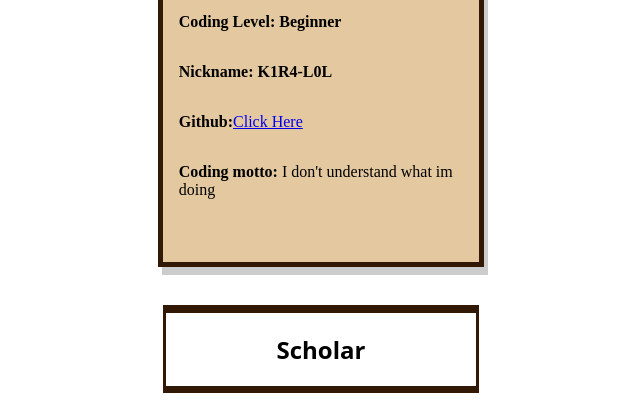
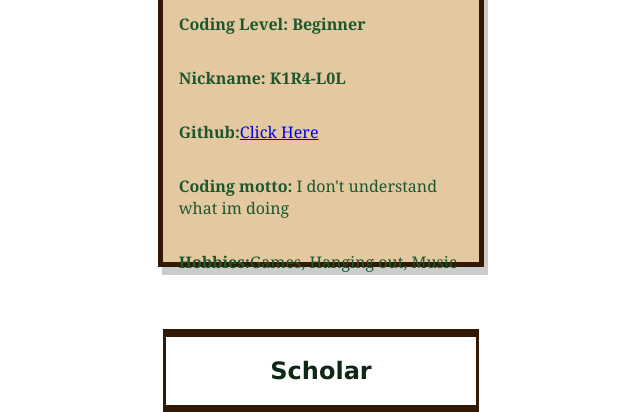
Before and after one commit to K1R4-L0L/coding-challenge-1-id, a plain HTML site: page index.html in a window 1280 px wide. Shown: the part 418-830 px from the top of the page, without its empty margins (319-959 px from the left). Drawn offline with Linux system fonts and the light colour scheme.

Commit message:
added hover and fixed slight issues

```diff
--- a/index.html
+++ b/index.html
@@ -23,6 +23,7 @@
       <p> <b>Nickname: K1R4-L0L</b></p>
       <p><b>Github:</b><a href="https://github.com/K1R4-L0L">Click Here</a></p>
       <p><b>Coding motto:</b> I don't understand what im doing </p>
+      <p><b>Hobbies:</b>Games, Hanging out, Music</p>
     </div>
     <div class="title">
       <h2>Scholar</h2>
--- a/style.css
+++ b/style.css
@@ -3,17 +3,17 @@
   transition: 0.3s;
   width: 25%;
   height: 650px;
-  margin: auto;
-  margin-top: 2%;
   background-color: #e4c9a0;
   border-style:solid;
   border-color: rgb(49, 25, 5);
   border-width: 5px;
+  margin: auto;
+  margin-top: 2%;
 }
 
 /* On mouse-over, add a deeper shadow */
 .card:hover {
-  box-shadow: 0 8px 16px 0 rgba(0, 0, 0, 0.2);
+  background-color:rgb(0, 0, 0);
 }
 
 /* Add some padding inside the card container */
@@ -37,6 +37,8 @@
   display: flex;
   flex-direction: column;
   justify-content: space-evenly;
+  font-family: Cambria, Cochin, Georgia, Times, 'Times New Roman', serif;
+  color: #1c572e;
 }
 
 .grad {
@@ -46,10 +48,12 @@
 .title {
 display: flex;
 justify-content: center;
-margin-top: 90px;
+margin-top: 40px;
 border-bottom: 7px;
 border-top: 8px;
 border-style: solid;
 border-color:rgb(49, 25, 5);
 background-color: white;
+color: #0d2916;
+font-family: Verdana, Geneva, Tahoma, sans-serif;
 }
```
